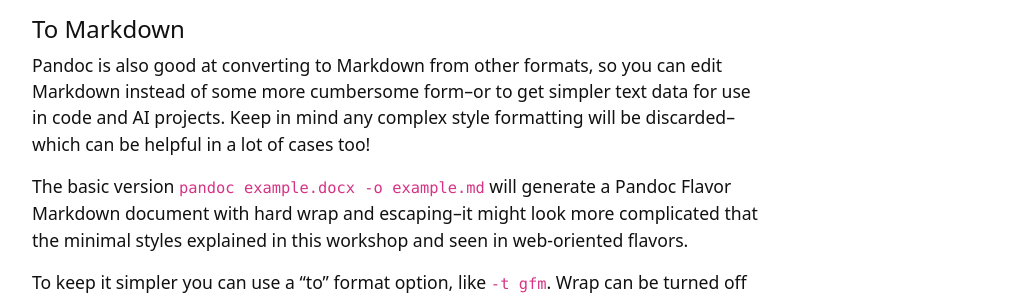
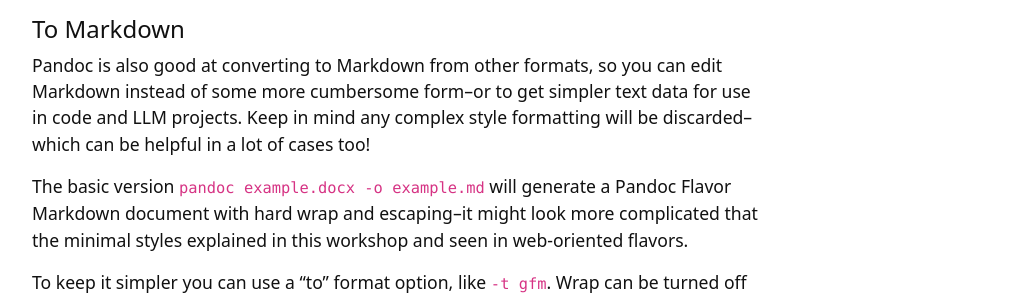
Before and after one commit to evanwill/write-md, a Jekyll site: the page built from content/3-pandoc.md, in a window 1280 px wide and 900 px high, scrolled down 1753 px. Shown: the part 207-507 px from the top of the window, without its empty margins (245-1274 px from the left). Built offline with Jekyll 4.4.1, drawn with Linux system fonts in a browser that asks for light colours; some of the changed text lies outside the part shown.

Commit message:
md for llm

```diff
--- a/content/3-pandoc.md
+++ b/content/3-pandoc.md
@@ -14,7 +14,7 @@ For example, you may write an article in Markdown and use Pandoc to:
 
 Alternatively, you can take other formats and convert to Markdown:
 
-- convert a DOCX into Markdown for better editing, use with AI, or adding to web project
+- convert a DOCX into Markdown for better editing, use with LLMs, or adding to web project
 - convert an HTML file into easier to edit Markdown
 
 The [Pandoc User's Guide](https://pandoc.org/MANUAL.html) provides the huge range of options, however, you will probably end up using only a handful of commands.
@@ -72,7 +72,7 @@ For example:
 
 #### To Markdown
 
-Pandoc is also good at converting to Markdown from other formats, so you can edit Markdown instead of some more cumbersome form--or to get simpler text data for use in code and AI projects.
+Pandoc is also good at converting to Markdown from other formats, so you can edit Markdown instead of some more cumbersome form--or to get simpler text data for use in code and LLM projects.
 Keep in mind any complex style formatting will be discarded--which can be helpful in a lot of cases too!
 
 The basic version `pandoc example.docx -o example.md` will generate a Pandoc Flavor Markdown document with hard wrap and escaping--it might look more complicated that the minimal styles explained in this workshop and seen in web-oriented flavors.
```
Also changed, not shown: content/1-intro.md (+2 -1 lines).
